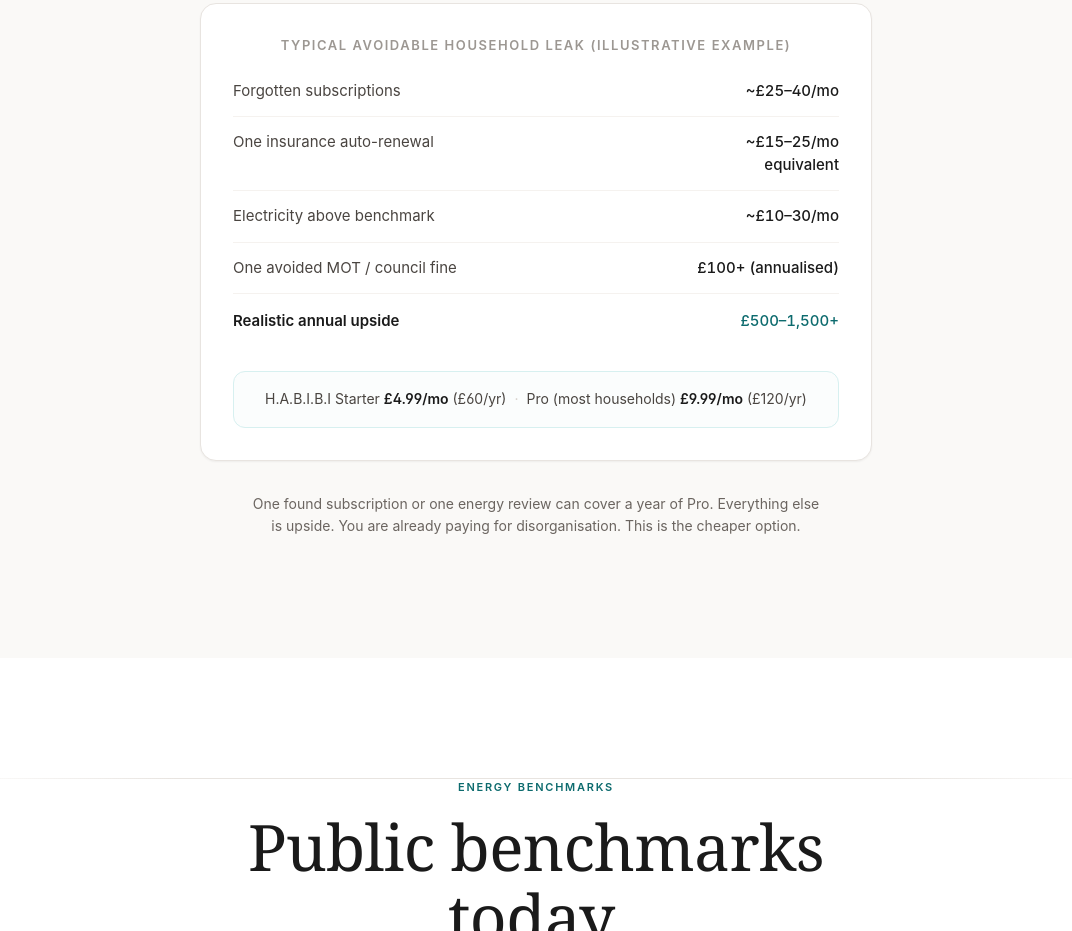
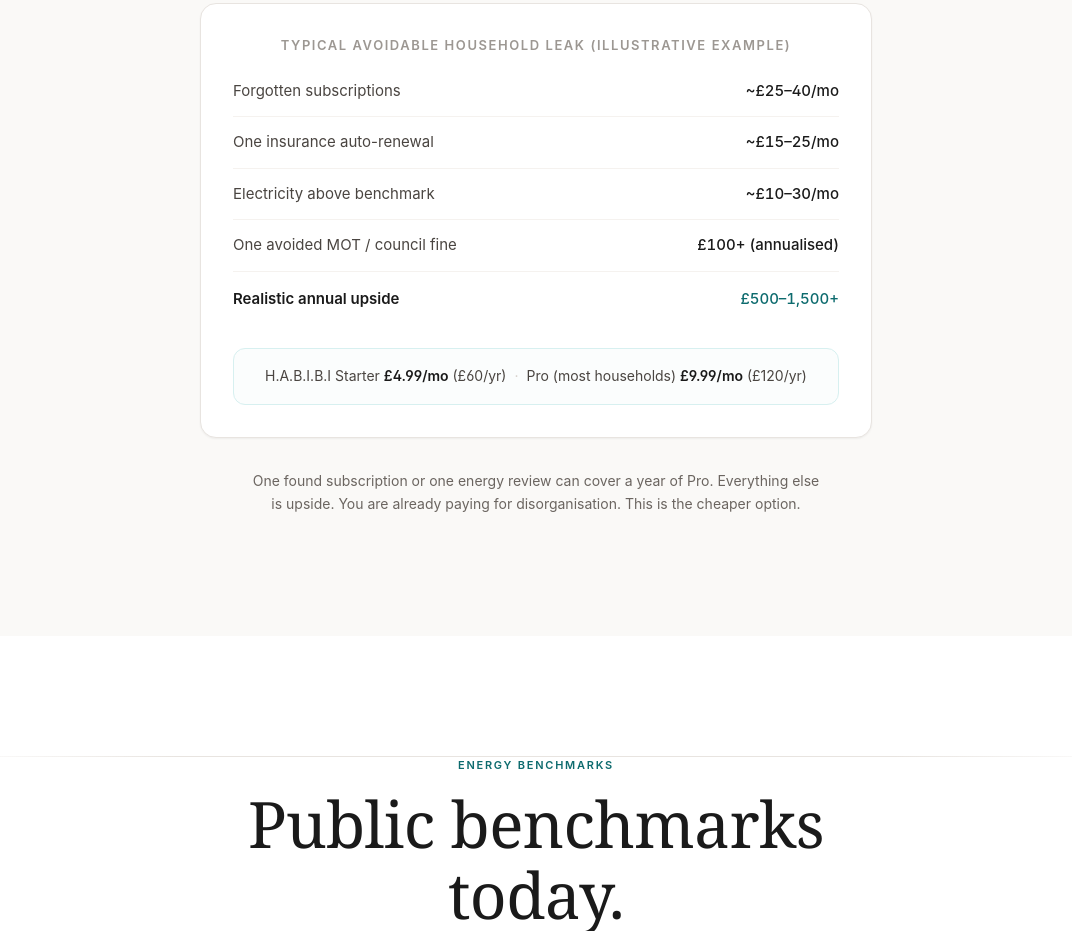
Before and after one commit to chessz/ihabibi-site, a Next.js app: page / in a window 1280 px wide. Shown: the part 2320-3251 px from the top of the page, without its empty margins (104-1176 px from the left). Built offline with nearby package versions, Linux system fonts and the light colour scheme.

Commit message:
remove approx

```diff
--- a/src/app/page.tsx
+++ b/src/app/page.tsx
@@ -398,7 +398,7 @@
 
           <dl className="mt-6 divide-y divide-warm-100">
             <RoiRow label="Forgotten subscriptions" value="~£25–40/mo" />
-            <RoiRow label="One insurance auto-renewal" value="~£15–25/mo equivalent" />
+            <RoiRow label="One insurance auto-renewal" value="~£15–25/mo" />
             <RoiRow label="Electricity above benchmark" value="~£10–30/mo" />
             <RoiRow label="One avoided MOT / council fine" value="£100+ (annualised)" />
             <RoiRow
```
